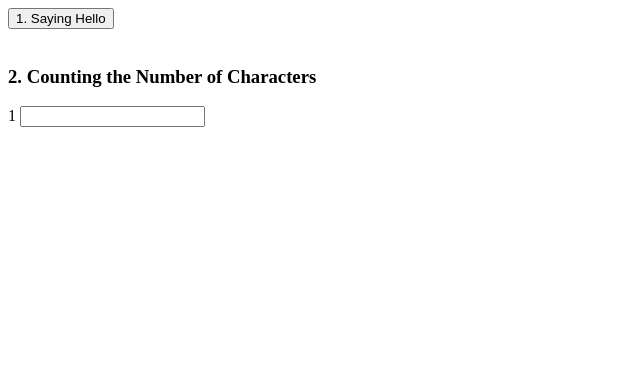
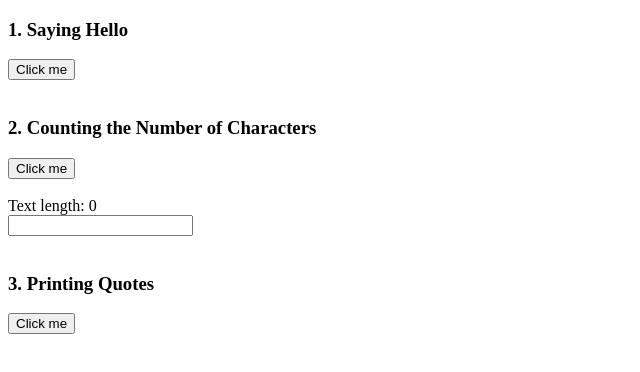
Before and after one commit to Supelana/excercises-for-programmers, a plain HTML site: page javascript/index.html in a window 1280 px wide. Shown: the whole page, without its empty margins (0-640 px from the left). Drawn offline with Linux system fonts and the light colour scheme.

Commit message:
Add "3. Printing Quotes"

```diff
--- a/javascript/index.html
+++ b/javascript/index.html
@@ -8,12 +8,23 @@
 </head>
 
 <body>
-    <button onclick="promptName();">1. Saying Hello</button>
+    <h3>1. Saying Hello</h3>
+    <button onclick="promptName()">Click me</button>
     <br>
     <br>
+
     <h3>2. Counting the Number of Characters</h3>
-    <label id="lbl_characterCount" for="characterCount">1</label>
-    <input id="characterCount" onkeypress="updateCharacterCount();"></input>
+    <button onclick="getNumberOfCharacters()">Click me</button>
+    <br>
+    <br>
+    <label id="lbl_characterCount" for="characterCount">Text length: 0</label>
+    <br>
+    <input id="characterCount" onkeyup="updateCharacterCount()"></input>
+    <br>
+    <br>
+
+    <h3>3. Printing Quotes</h3>
+    <button onclick="promptQuote()">Click me</button>
 </body>
 
 </html>
--- a/javascript/scripts/input-processing-and-output.js
+++ b/javascript/scripts/input-processing-and-output.js
@@ -4,6 +4,9 @@ function promptName() {
     switch (name) {
         case 'Allan':
         case 'Brian':
+            alert('Bad Luck ' + name);
+            break;
+        default:
             alert('Hello ' + name);
             break;
     }
@@ -21,7 +24,14 @@ function getNumberOfCharacters() {
     }
 }
 
-function updateCharacterCount(text) {
+function updateCharacterCount() {
     var currentCharCount = document.getElementById("lbl_characterCount").innerHTML;
-    document.getElementById("lbl_characterCount").innerHTML = parseInt(currentCharCount) + text.length;
+    document.getElementById("lbl_characterCount").innerHTML = 'Text length: ' + document.getElementById("characterCount").value.length;
 }
+
+// 3. Printing Quotes
+function promptQuote() {
+    var quote = prompt('What is the quote?');
+    var author = prompt('Who said it?');
+    alert(author + ' says ' + '\"' + quote + '\"');
+}
```
